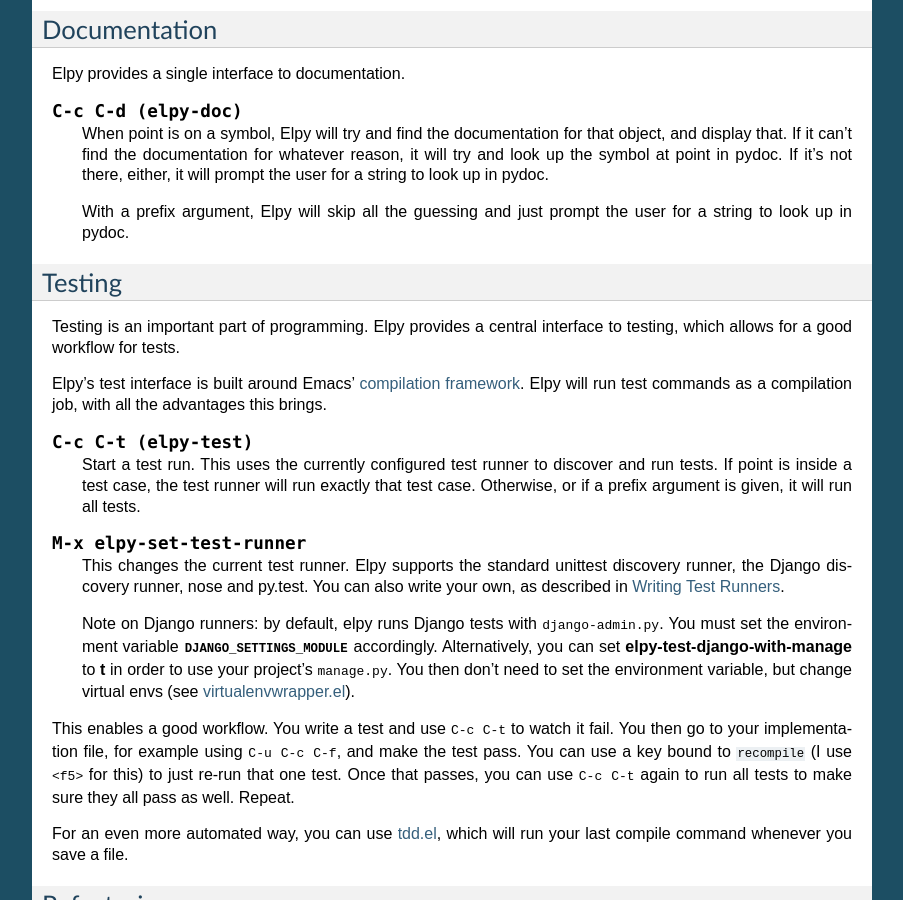
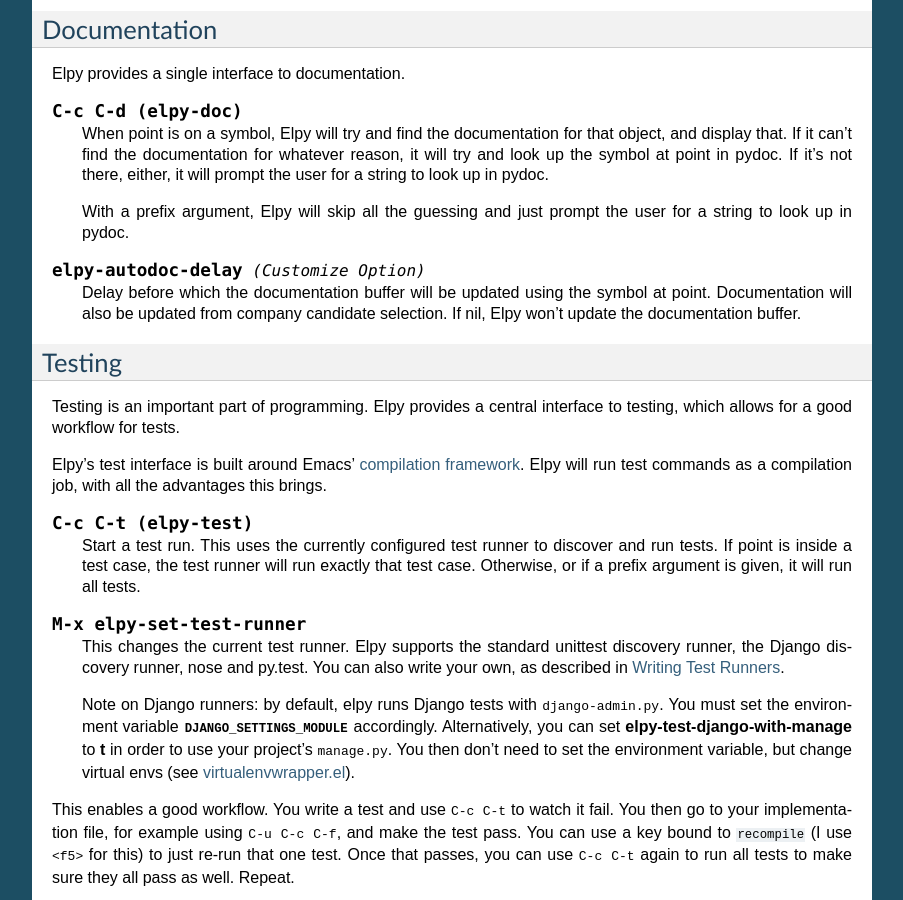
Before and after one commit to jorgenschaefer/elpy, a Sphinx documentation site: the page built from docs/ide.rst, in a window 1280 px wide and 900 px high, scrolled down 6991 px. Shown: the whole window, without its empty margins (198-1101 px from the left). Built offline with Sphinx 7.4.7, drawn with Linux system fonts in a browser that asks for light colours.

Commit message:
Add necessary documentation for autodoc

```diff
--- a/docs/ide.rst
+++ b/docs/ide.rst
@@ -532,6 +532,12 @@
    With a prefix argument, Elpy will skip all the guessing and just
    prompt the user for a string to look up in pydoc.
 
+.. option:: elpy-autodoc-delay
+
+   Delay before which the documentation buffer will be updated using the symbol at point.
+   Documentation will also be updated from company candidate selection.
+   If nil, Elpy won't update the documentation buffer.
+
 
 Testing
 =======
```
Also changed, not shown: 1 other file.
